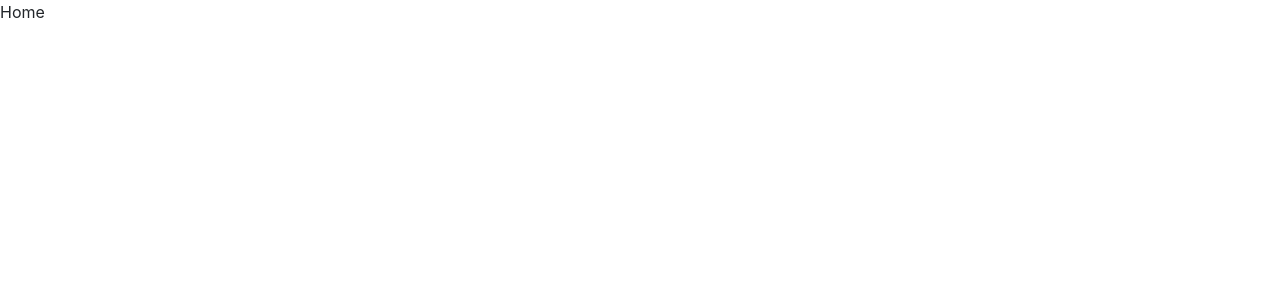
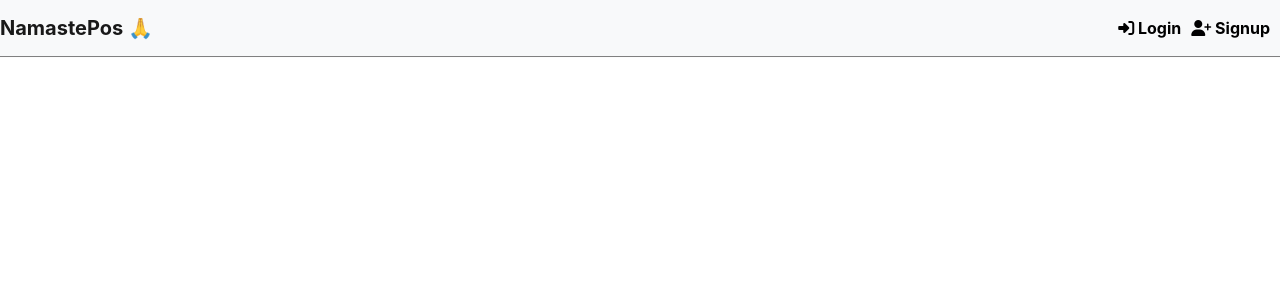
Before and after one commit to roadtocode4u/namaste-pos, a React (Create React App) app in the folder client/: page / in a window 1280 px wide. Shown: the top 300 px of the page. Built offline with nearby package versions, Linux system fonts and the light colour scheme.

Commit message:
feat: basic navbar added

```diff
--- a/client/src/App.js
+++ b/client/src/App.js
@@ -1,11 +1,13 @@
 import React from 'react';
 import { BrowserRouter, Routes, Route } from 'react-router-dom';
 import Home from './views/Home/Home';
+import Navbar from './components/Navbar/Navbar';
 
 function App() {
   return (
     <>
       <BrowserRouter>
+        <Navbar />
         <Routes>
           <Route path="/" element={<Home />} />
         </Routes>
--- /dev/null
+++ b/client/src/components/Navbar/Navbar.css
@@ -0,0 +1,19 @@
+.navbar {
+  box-shadow: 0px 0px 0.5px 0.5px gray;
+}
+
+.nav-color {
+  color: black;
+}
+
+.navbar-toggler {
+  color: black;
+}
+
+.btn {
+  font-size: 18px;
+}
+
+.signup-btn {
+  margin: 10px;
+}
--- /dev/null
+++ b/client/src/components/Navbar/Navbar.js
@@ -0,0 +1,49 @@
+import React from 'react';
+import './Navbar.css';
+
+export default function Navbar() {
+  return (
+    <>
+      <nav className="navbar navbar-expand-lg fixed-top navbar-light navbar-light bg-light">
+        <a className="navbar-brand" href="/">
+          <b>NamastePos 🙏</b>
+        </a>
+        <button
+          className="navbar-toggler nav-color"
+          type="button"
+          data-bs-toggle="collapse"
+          data-bs-target="#navbarNav"
+          aria-controls="navbarNav"
+          aria-expanded="false"
+          aria-label="Toggle navigation">
+          <span className="navbar-toggler-icon"></span>
+        </button>
+        <div
+          className="collapse navbar-collapse navbar-sizing"
+          id="navbarNav"
+          style={{
+            display: 'flex',
+            flexDirection: 'row',
+            justifyContent: 'flex-end',
+          }}>
+          <ul className="navbar-nav ml-auto">
+            <li className="nav-item">
+              <span className="nav_register nav-color login-btn">
+                <i className="fa-solid fa-right-to-bracket"></i>
+                <b> Login</b>
+              </span>
+
+              <span className="nav_register nav-color signup-btn">
+                <i className="fa-solid fa-user-plus"></i>
+                <b> Signup</b>
+              </span>
+            </li>
+          </ul>
+          <ul className="navbar-nav ml-auto">
+            <li className="nav-item"></li>
+          </ul>
+        </div>
+      </nav>
+    </>
+  );
+}
```
